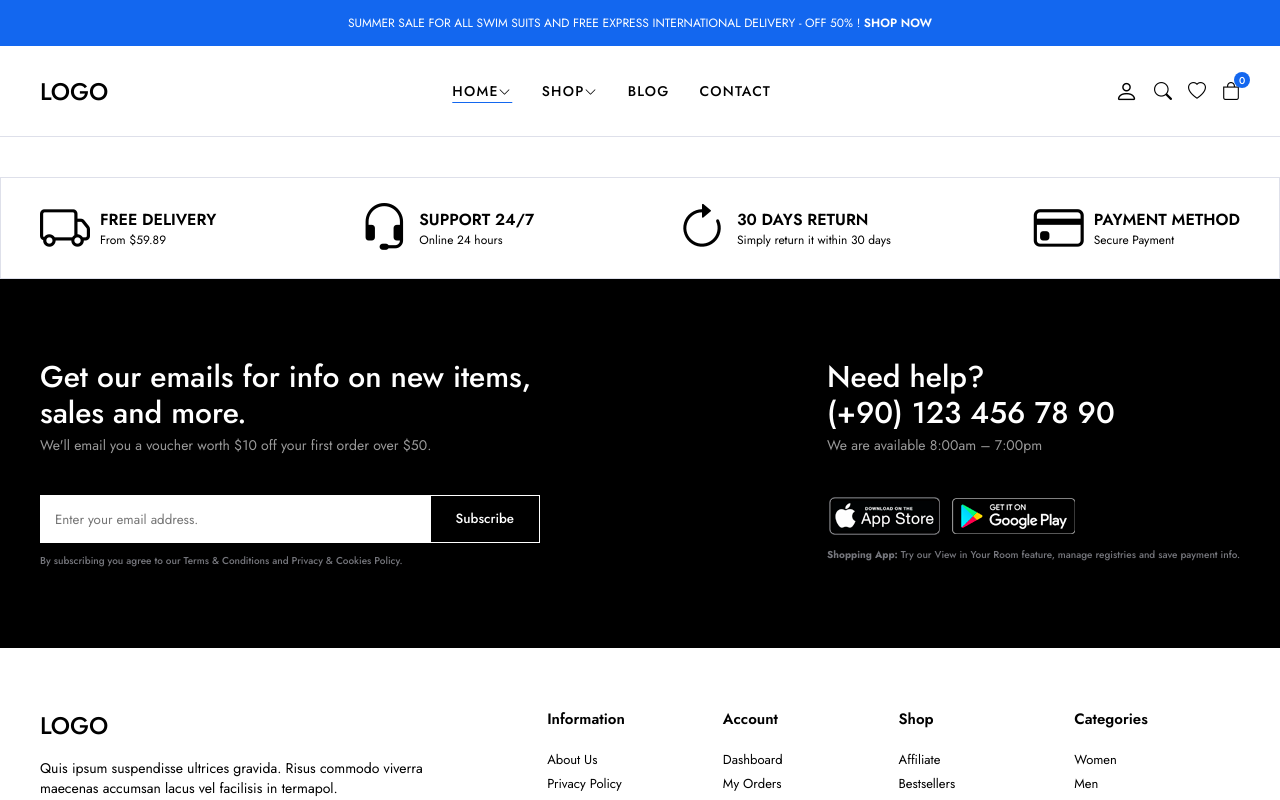
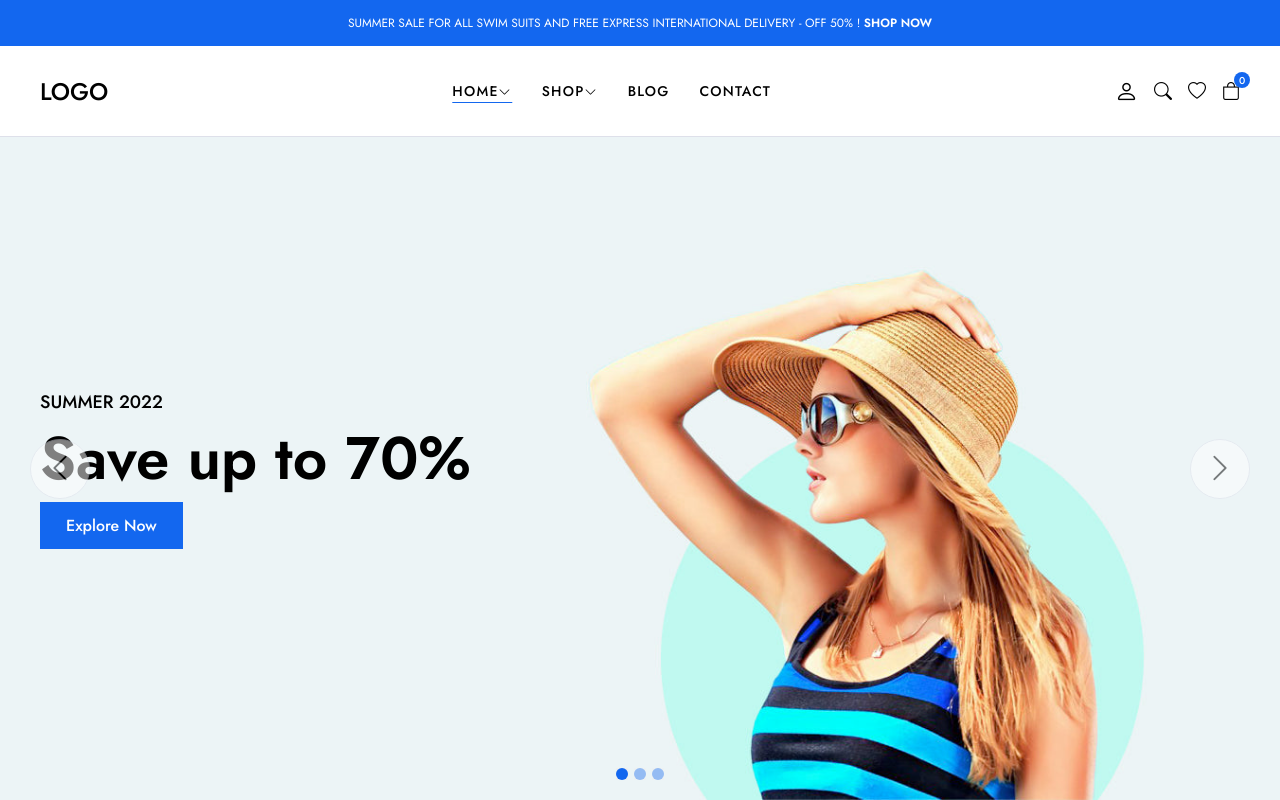
Before and after one commit to ayseeaydin/e-commerce, a React (Vite) app in the folder client/: page / in a window 1280 px wide. Shown: the top 800 px of the page. Built offline with nearby package versions, Linux system fonts and the light colour scheme.

Commit message:
add Sliders component with SliderItem and styling

```diff
--- a/client/src/App.jsx
+++ b/client/src/App.jsx
@@ -2,11 +2,13 @@
 import Footer from './components/layout/Footer/Footer';
 import Header from './components/layout/Header/Header';
 import Policy from './components/layout/Policy/Policy';
+import Sliders from './components/Slider/Sliders';
 
 function App() {
   return (
     <div>
       <Header />
+      <Sliders />
       <Policy />
       <Footer />
     </div>
--- /dev/null
+++ b/client/src/components/Slider/SliderItem.jsx
@@ -0,0 +1,16 @@
+const SliderItem = () => {
+    return (
+        <div class="slider-item fade">
+            <div class="slider-image">
+                <img src="img/slider/slider1.jpg" class="img-fluid" alt="" />
+            </div>
+            <div class="container">
+                <p class="slider-title">SUMMER 2022</p>
+                <h2 class="slider-heading">Save up to 70%</h2>
+                <a href="#" class="btn btn-lg btn-primary">Explore Now</a>
+            </div>
+        </div>
+    );
+};
+
+export default SliderItem;
--- /dev/null
+++ b/client/src/components/Slider/Sliders.css
@@ -0,0 +1,125 @@
+.slider {
+  position: relative;
+}
+
+.slider-item {
+  position: relative;
+  height: calc(100vh - 137px);
+  display: flex;
+  align-items: center;
+}
+
+.slider-item .slider-image img {
+  position: absolute;
+  top: 0;
+  left: 0;
+  height: 100%;
+  object-fit: cover;
+  object-position: 60%;
+  z-index: -1;
+}
+
+.slider-item .slider-title {
+  font-size: 18px;
+  font-weight: 500;
+}
+
+.slider-item .slider-heading {
+  font-size: 60px;
+  font-weight: 600;
+}
+
+.slider-item a {
+  position: relative;
+  z-index: 1;
+}
+
+.slider .slider-buttons {
+  position: absolute;
+  top: 0;
+  left: 0;
+  width: 100%;
+  height: 100%;
+  display: flex;
+  align-items: center;
+  justify-content: space-between;
+  padding: 0 30px;
+}
+
+.slider-buttons button {
+  width: 60px;
+  height: 60px;
+  border-radius: 100%;
+  border: 1px solid #dee0ea;
+  background-color: white;
+  opacity: 0.5;
+  transition: 0.2s ease all;
+}
+
+.slider-buttons button:hover {
+  background-color: #1367ef;
+  opacity: 1;
+  color: #fff;
+  border-color: #1367ef;
+}
+
+.slider-buttons button i {
+  font-size: 30px;
+}
+
+.slider .slider-dots {
+  position: absolute;
+  bottom: 20px;
+  width: 100%;
+  display: flex;
+  align-items: center;
+  justify-content: center;
+  column-gap: 6px;
+}
+
+.slider .slider-dots .slider-dot {
+  border: none;
+  display: flex;
+  opacity: 0.4;
+  transition: 0.2s ease opacity;
+}
+
+.slider .slider-dots .slider-dot:hover {
+  opacity: 1;
+}
+
+.slider .slider-dots .slider-dot span {
+  display: inline-block;
+  width: 12px;
+  height: 12px;
+  background-color: #1367ef;
+  border-radius: 100%;
+}
+
+.slider .slider-dots .slider-dot.active {
+  opacity: 1;
+}
+
+.fade {
+  animation-name: fade;
+  animation-duration: 1.5s;
+}
+
+@keyframes fade {
+  from {
+    opacity: 0.4;
+  }
+  to {
+    opacity: 1;
+  }
+}
+
+@media (max-width: 768px) {
+  .slider-item {
+    height: calc(100vh - 155px);
+  }
+
+  .slider-buttons {
+    display: none !important;
+  }
+}
--- /dev/null
+++ b/client/src/components/Slider/Sliders.jsx
@@ -0,0 +1,33 @@
+import SliderItem from "./SliderItem";
+import "./Sliders.css";
+
+const Sliders = () => {
+    return (
+        <section class="slider">
+            <div class="slider-elements">
+                <SliderItem />
+                <div class="slider-buttons">
+                    <button onclick="plusSlide(-1)">
+                        <i class="bi bi-chevron-left"></i>
+                    </button>
+                    <button onclick="plusSlide(1)">
+                        <i class="bi bi-chevron-right"></i>
+                    </button>
+                </div>
+                <div class="slider-dots">
+                    <button class="slider-dot active" onclick="currentSlide(1)">
+                        <span></span>
+                    </button>
+                    <button class="slider-dot" onclick="currentSlide(2)">
+                        <span></span>
+                    </button>
+                    <button class="slider-dot" onclick="currentSlide(3)">
+                        <span></span>
+                    </button>
+                </div>
+            </div>
+        </section>
+    )
+}
+
+export default Sliders;
```
